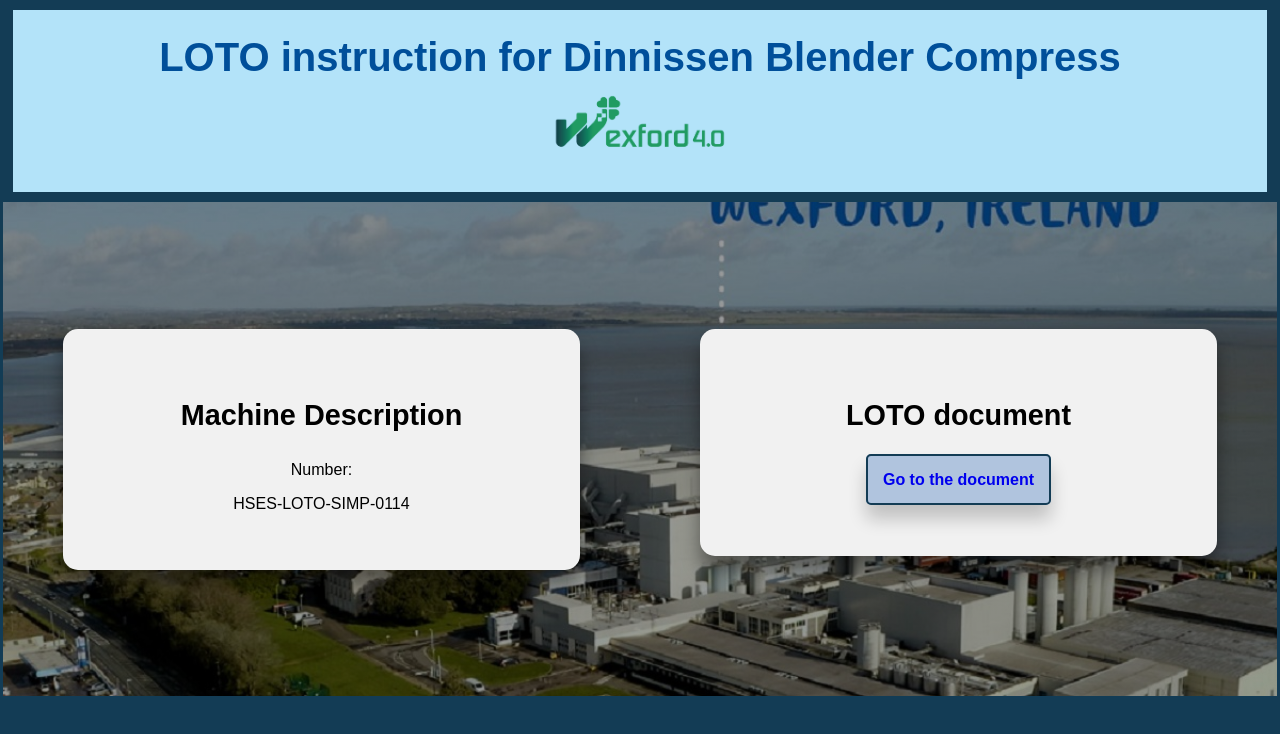
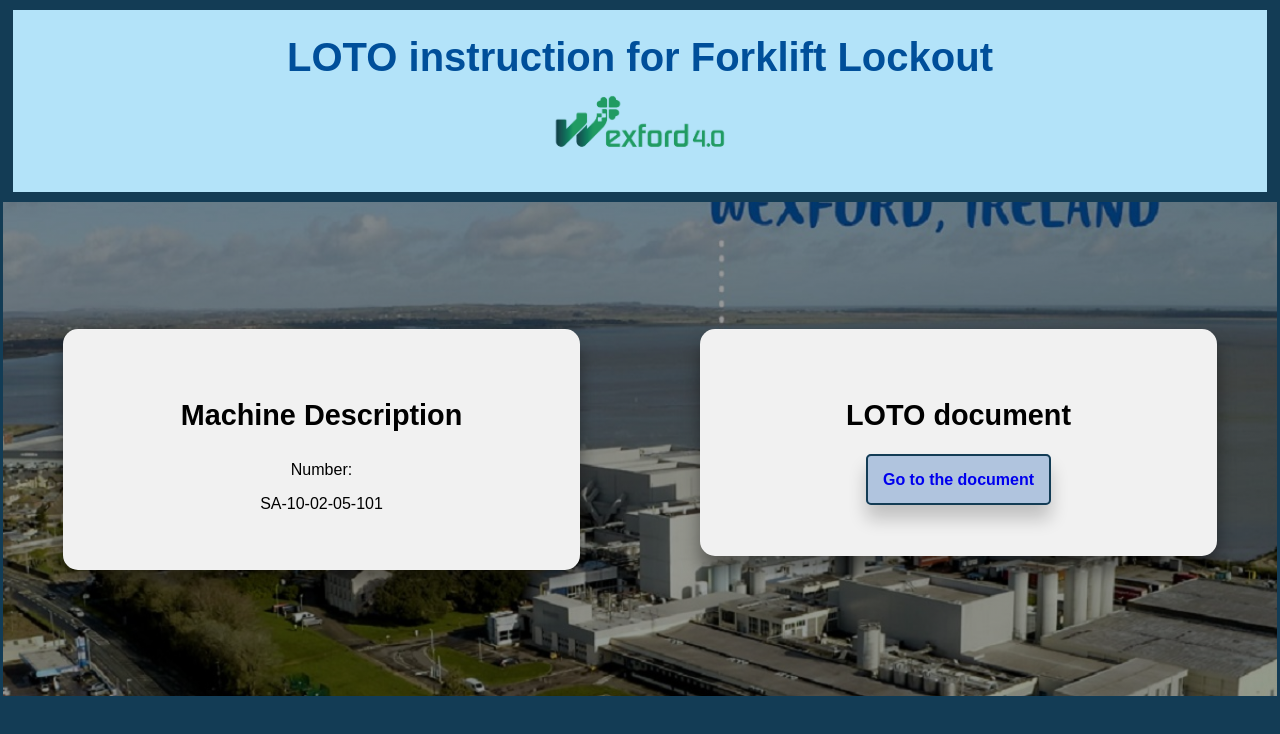
Before and after one commit to Constancetermoz/Forklift-lockout, a plain HTML site: page index.html in a window 1280 px wide. Drawn offline with Linux system fonts and the light colour scheme.

Commit message:
Update index.html

```diff
--- a/index.html
+++ b/index.html
@@ -2,13 +2,13 @@
 <html>
 <head>
 <meta name="LOTO Instruction" content="width=device-width, initial-scale=1">
-<title>LOTO INSTRUCTION - Dinnissen Blender Compress</title>
+<title>LOTO INSTRUCTION - Forklift Lockout</title>
 <link rel="stylesheet" href="style.css">
 </head>
 <body>
 
 <div class="Title">
-  <h1>LOTO instruction for Dinnissen Blender Compress</h1>
+  <h1>LOTO instruction for Forklift Lockout</h1>
   <img src="logo.png" alt="Wexford digital team logo" style="width:200px;">
 </div>
 
@@ -17,14 +17,14 @@
     <div class="card">
       <h3>Machine Description</h3>
       <p>Number:</p>
-      <p>HSES-LOTO-SIMP-0114</p>
+      <p>SA-10-02-05-101</p>
     </div>
   </div>
 
   <div class="column">
     <div class="card" style="padding-bottom:67px;">
       <h3 style="padding-bottom:10px;">LOTO document</h3>
-      <a href="https://live.danwex.ideagenqpulse.com/QPulse/default.aspx#ViewID=Revision_DetailView_Active&ObjectKey=5046&ObjectClassName=Bacchus.Xpo.BusinessObjects.Documents.Revision&mode=View">Go to the document</a>
+      <a href="https://live.danwex.ideagenqpulse.com/QPulse/default.aspx#ViewID=Revision_DetailView_Active&ObjectKey=4139&ObjectClassName=Bacchus.Xpo.BusinessObjects.Documents.Revision&mode=View">Go to the document</a>
     </div>
   </div>
 
```
